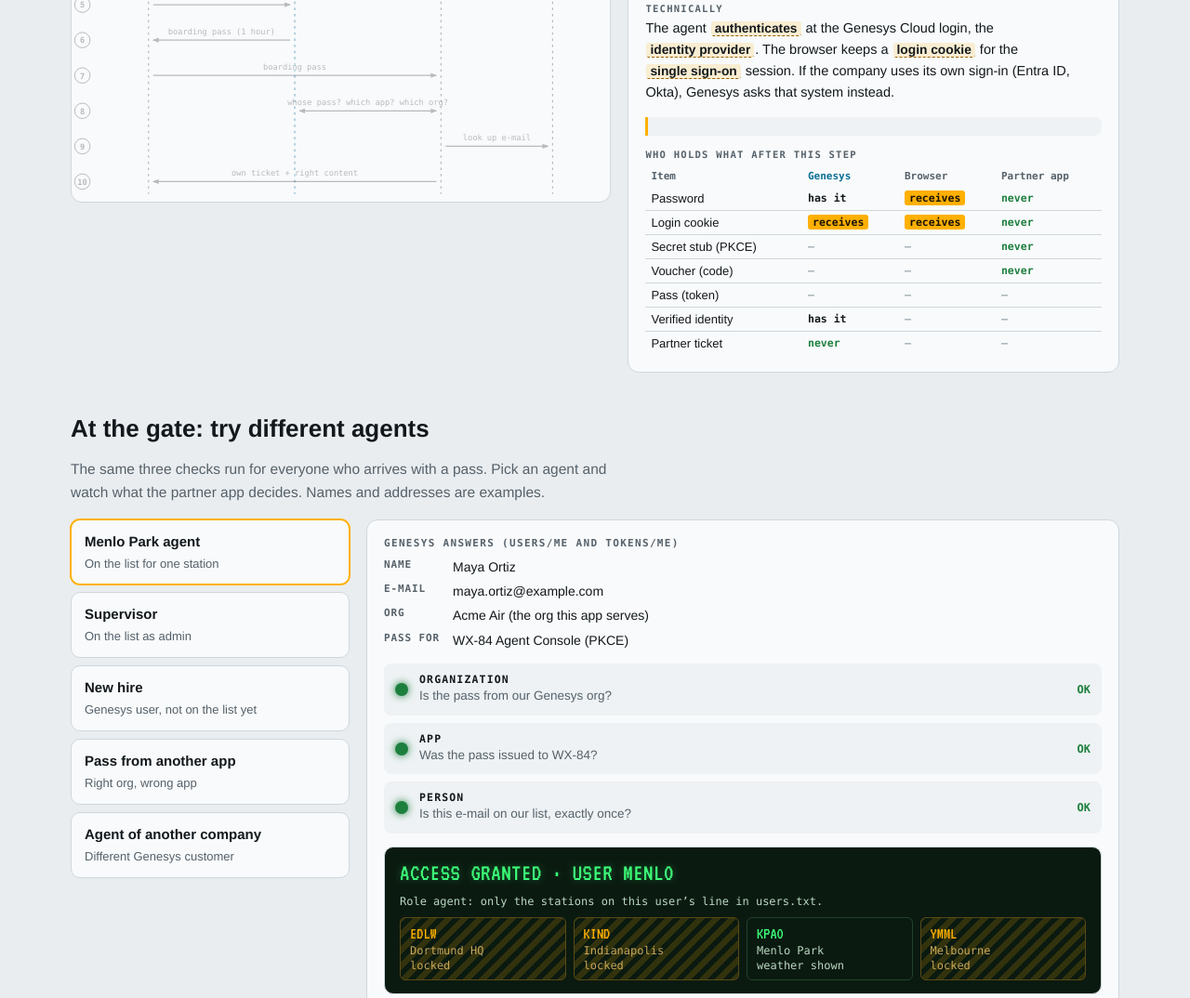
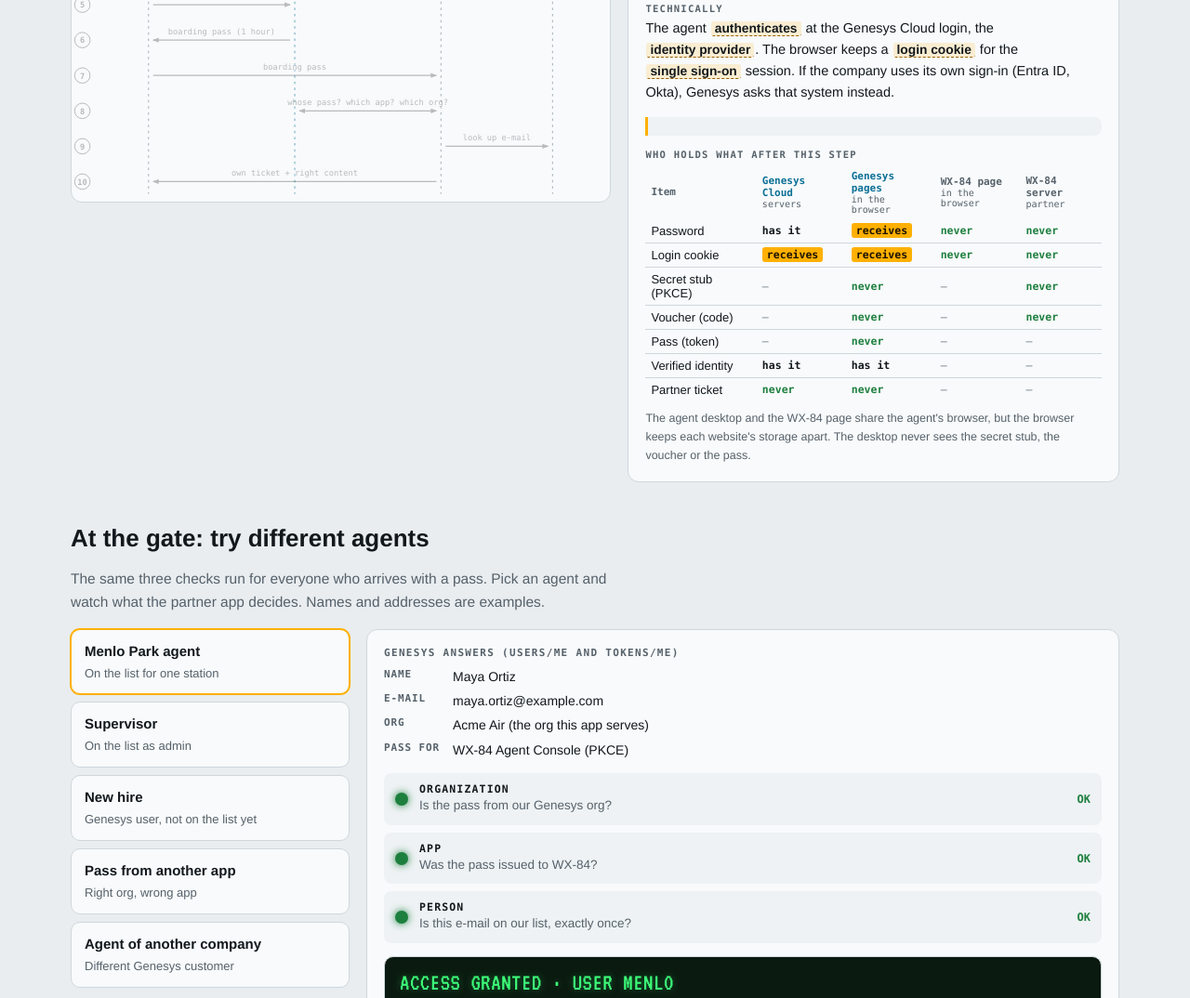
Before and after one commit to jtolksdo/GC-3rdParty-AccessMgmtExample, a website: page docs/agent-sign-in.html in a window 1280 px wide. Shown: the part 859-1933 px from the top of the page at 93% size. Drawn offline with Linux system fonts and the light colour scheme; a web font is replaced by a local one.

Commit message:
Clarify where the PKCE secret lives in the sign-in explainer
The "who holds what" table now separates the Genesys pages (login page,
agent desktop) from the WX-84 page, both in the agent's browser. Steps 3
and 5 explain that the WX-84 page creates the secret itself and keeps it
in its own session storage, which the agent desktop cannot read. Adds
glossary entries for the same-origin policy and session storage, and an
FAQ entry on who could read the secret.

Co-Authored-By: Claude Opus 5.5 <noreply@anthropic.com>

```diff
--- a/docs/agent-sign-in.html
+++ b/docs/agent-sign-in.html
@@ -146,6 +146,8 @@ body[data-lang="plain"] .tech-only, body[data-lang="tech"] .plain-only { display
 .holds th, .holds td { padding: 5px 6px; border-bottom: 1px solid var(--line); text-align: left; }
 .holds thead th { font: 700 11px var(--mono); color: var(--dim); }
 .holds thead th.g { color: var(--genesys); }
+.holds thead small { display: block; font: 400 10px var(--mono); color: var(--dim); }
+.holds-note { font-size: 12.5px; color: var(--dim); margin-top: 8px; }
 .holds tbody th { font-weight: 400; }
 .holds tr:last-child th, .holds tr:last-child td { border-bottom: 0; }
 .st { font: 700 11.5px var(--mono); white-space: nowrap; }
@@ -262,7 +264,7 @@ footer { font: 12px var(--mono); color: var(--dim); }
           </defs>
           <rect class="lane-box browser" x="25" y="14" width="150" height="50" rx="7"/>
           <text class="lane-t" x="100" y="35" text-anchor="middle">Agent's browser</text>
-          <text class="lane-s" x="100" y="52" text-anchor="middle">Agent Workspace</text>
+          <text class="lane-s" x="100" y="52" text-anchor="middle">desktop + WX-84 page</text>
           <rect class="lane-box g" x="215" y="14" width="150" height="50" rx="7"/>
           <text class="lane-t g" x="290" y="35" text-anchor="middle">Genesys Cloud</text>
           <text class="lane-s" x="290" y="52" text-anchor="middle">login + API</text>
@@ -296,9 +298,10 @@ footer { font: 12px var(--mono); color: var(--dim); }
         <div class="holds-wrap">
           <table class="holds">
             <caption>Who holds what after this step</caption>
-            <thead><tr><th scope="col">Item</th><th scope="col" class="g">Genesys</th><th scope="col">Browser</th><th scope="col">Partner app</th></tr></thead>
+            <thead><tr><th scope="col">Item</th><th scope="col" class="g">Genesys Cloud<small>servers</small></th><th scope="col" class="g">Genesys pages<small>in the browser</small></th><th scope="col">WX-84 page<small>in the browser</small></th><th scope="col">WX-84 server<small>partner</small></th></tr></thead>
             <tbody id="holds"></tbody>
           </table>
+          <p class="holds-note">The agent desktop and the WX-84 page share the agent's browser, but the browser keeps each website's storage apart. The desktop never sees the secret stub, the voucher or the pass.</p>
         </div>
       </div>
     </div>
@@ -388,6 +391,7 @@ footer { font: 12px var(--mono); color: var(--dim); }
       <div class="qa"><h3>Who decides what the agent sees in the partner app?</h3><p>The partner, with its own list or policy. Genesys only vouches for who the agent is. Customer data read from Genesys stays under Genesys's rules, because the partner reads it with the agent's own pass.</p></div>
       <div class="qa"><h3>Which personal data does the partner process?</h3><p>The agent's name, e-mail and Genesys user ID, plus whatever customer data it reads with the pass. WX-84 shows the customer's last name but does not store or log it.</p></div>
       <div class="qa"><h3>Why not just put the agent's name in the widget URL?</h3><p>Anyone can edit a URL and type someone else's name. A pass issued by Genesys and checked by the partner's server cannot be invented.</p></div>
+      <div class="qa"><h3>Could the agent desktop or another app read the secret stub?</h3><p>No. The browser keeps each website's storage apart. Only the WX-84 page that created the stub can read it, and it deletes the stub right after use. PKCE does not help if the partner's own page is compromised, so partners must protect their page, for example with a strict Content Security Policy.</p></div>
     </div>
   </section>
 
@@ -422,7 +426,7 @@ footer { font: 12px var(--mono); color: var(--dim); }
     'authorization-code': { name: 'Authorization code', aka: 'the voucher', def: 'A one-time voucher, valid for a very short time, that can be traded for a pass.', wx: 'Delivered by Genesys to auth/popup.html and traded right away.' },
     'redirect-uri': { name: 'Redirect URI', def: 'The only address Genesys will send the voucher to. Registered with the OAuth client, so a stranger’s site cannot receive it.', wx: 'https://…/auth/popup.html on the WX-84 server.' },
     'pkce': { name: 'PKCE', aka: 'Proof Key for Code Exchange, said “pixie”', def: 'The app makes a secret, shows Genesys only its fingerprint, and must present the secret when trading the voucher. A stolen voucher is useless without it.', wx: 'The hidden sign-in frame makes a new secret for every sign-in.' },
-    'code-verifier': { name: 'Code verifier', aka: 'the secret stub', def: 'The secret half of PKCE. It stays in the agent’s browser until the voucher is traded.', wx: '48 random bytes, kept only for this one sign-in.' },
+    'code-verifier': { name: 'Code verifier', aka: 'the secret stub', def: 'The secret half of PKCE. The partner page creates it itself in the agent’s browser and keeps it in session storage for its own site until the voucher is traded.', wx: '48 random bytes from auth/popup.html, new for every sign-in, deleted right after use.' },
     'code-challenge': { name: 'Code challenge', aka: 'the fingerprint', def: 'A fingerprint (SHA-256 hash) of the code verifier. Safe to send, because the secret cannot be rebuilt from it.', wx: 'Sent with the first request to Genesys.' },
     'state': { name: 'State parameter', def: 'A random value the page sends with its request and expects back, so it only accepts answers to its own request.', wx: 'A mismatch shows “STATE MISMATCH - SIGN-IN REJECTED”.' },
     'access-token': { name: 'Access token', aka: 'the pass', def: 'Proof issued by Genesys: this user, this app, these rights, until this time.', wx: 'Valid for one hour; kept only on the WX-84 server.' },
@@ -442,6 +446,8 @@ footer { font: 12px var(--mono); color: var(--dim); }
     'bff': { name: 'Backend for frontend', def: 'A pattern where tokens stay on the partner’s server and the browser only holds the partner’s own ticket.', wx: 'The Genesys token never sits in the console’s code.' },
     'audit-log': { name: 'Audit log', def: 'A record of who did what, and when, including refused attempts.', wx: 'The flight recorder (data/flight-recorder.log).' },
     'client-credentials': { name: 'Client Credentials', def: 'An OAuth flow where an app signs in as itself, without a user. Good for scripts; it cannot tell you which agent is looking.', wx: 'Used only by the setup script (“WX-84 Setup”).' },
+    'same-origin': { name: 'Same-origin policy', def: 'The browser rule that keeps each website’s data apart. A page from one site cannot read the storage or cookies of another site, even inside the same window.', wx: 'The agent desktop (apps.usw2.pure.cloud) and the WX-84 page cannot read each other’s data.' },
+    'session-storage': { name: 'Session storage', aka: 'the locker', def: 'A small storage area in the browser, separate for each website and each tab, emptied when the tab closes.', wx: 'Holds the PKCE secret, the state value and the handoff ID while the sign-in is away at the Genesys login.' },
   };
 
   // --------------------------------------------------------------- steps ---
@@ -457,17 +463,17 @@ footer { font: 12px var(--mono); color: var(--dim); }
       plain: 'A chat arrives. Next to it, a window to the partner app opens. The window’s address says which conversation it is about, but not who is looking.',
       tech: `Agent Workspace loads the ${T('interaction-widget', 'Interaction Widget')}, an ${T('iframe', 'iframe')}, from the partner’s URL with the conversation ID filled in. A URL is no proof of identity: anyone can type one.` },
     { from: 'A', to: 'G', lbl: 'ask for a pass + fingerprint',
-      title: 'The partner page asks Genesys for a pass',
-      plain: 'The partner page sends the agent back to the airline desk: “Please issue a boarding pass for flight WX-84.” It keeps a secret stub in its pocket and only shows a fingerprint of it.',
-      tech: `A request to /oauth/authorize with the ${T('client-id', 'client ID')} of the ${T('oauth-client', 'OAuth client')}, the ${T('redirect-uri', 'redirect URI')}, a ${T('state', 'state')} value and the ${T('code-challenge', 'code challenge')}. The ${T('code-verifier', 'code verifier')} stays in the page. In WX-84 this runs in a hidden frame.` },
+      title: 'The WX-84 page asks Genesys for a pass',
+      plain: 'The WX-84 page sends the agent back to the airline desk: “Please issue a boarding pass for flight WX-84.” Before it goes, it writes a secret note and locks it in its own locker in the browser. The desk only gets a photo of the note, its fingerprint. Nobody hands out the note: the WX-84 page makes it up itself.',
+      tech: `The WX-84 page creates the ${T('code-verifier', 'code verifier')} itself (48 random bytes) and parks it in ${T('session-storage', 'session storage')} for the WX-84 site, where the ${T('same-origin', 'same-origin policy')} keeps the agent desktop out. Then a request to /oauth/authorize with the ${T('client-id', 'client ID')} of the ${T('oauth-client', 'OAuth client')}, the ${T('redirect-uri', 'redirect URI')}, a ${T('state', 'state')} value and the ${T('code-challenge', 'code challenge')}. In WX-84 this runs in a hidden frame.` },
     { from: 'G', to: 'A', lbl: 'one-time voucher',
       title: 'Genesys recognizes the agent',
       plain: 'The desk recognizes the agent from this morning, so no passport is needed. It hands out a one-time voucher, and only to the gate address registered for WX-84.',
       tech: `Thanks to the ${T('login-cookie', 'login cookie')}, Genesys skips its login page and sends an ${T('authorization-code', 'authorization code')} to the ${T('redirect-uri', 'redirect URI')}. Signed-out agents, Safari and private windows get the ${T('popup', 'popup fallback')}.` },
     { from: 'A', to: 'G', lbl: 'voucher + secret stub',
       title: 'Voucher and stub are traded',
-      plain: 'The page brings the voucher back, together with the secret stub. The desk checks that the stub matches the fingerprint from before. A stolen voucher on its own is worthless.',
-      tech: `A request to /oauth/token with the ${T('authorization-code', 'authorization code')} and the ${T('code-verifier', 'code verifier')}: this is ${T('pkce', 'PKCE')}. No ${T('client-secret', 'client secret')} is needed, because the console is a ${T('public-client', 'public client')}.` },
+      plain: 'Genesys sends the agent back to the same WX-84 page. The page takes the secret note out of its locker, deletes it there, and brings it to the desk with the voucher. The desk checks the note against the photo. A stolen voucher on its own is worthless.',
+      tech: `The page reads the ${T('code-verifier', 'code verifier')} from ${T('session-storage', 'session storage')}, deletes it, and sends it with the ${T('authorization-code', 'authorization code')} to /oauth/token: this is ${T('pkce', 'PKCE')}. No ${T('client-secret', 'client secret')} is needed, because the console is a ${T('public-client', 'public client')}.` },
     { from: 'G', to: 'A', lbl: 'boarding pass (1 hour)',
       title: 'Genesys issues the boarding pass',
       plain: 'The agent now holds a boarding pass: valid for one hour, for WX-84 only, and it only allows reading. It never allows more than the agent may do anyway.',
@@ -490,14 +496,16 @@ footer { font: 12px var(--mono); color: var(--dim); }
       tech: `WX-84 issues its own ${T('session-ticket', 'session ticket')} (12 hours). Every request is authorized against users.txt again, and each decision goes to the ${T('audit-log', 'audit log')}, the flight recorder.` },
   ];
   // Who holds what after each step: h has it, n receives it now, u used up, o passed on, x never, . no
+  // g = Genesys Cloud servers, d = Genesys pages in the browser (login page, agent desktop),
+  // w = the WX-84 page in the browser, p = the WX-84 server
   const HOLDS = [
-    { item: 'Password', term: 'authentication', g: 'hhhhhhhhhh', b: 'n.........', p: 'xxxxxxxxxx' },
-    { item: 'Login cookie', term: 'login-cookie', g: 'nhhhhhhhhh', b: 'nhhhhhhhhh', p: 'xxxxxxxxxx' },
-    { item: 'Secret stub (PKCE)', term: 'code-verifier', g: '....n.....', b: '..nhu.....', p: 'xxxxxxxxxx' },
-    { item: 'Voucher (code)', term: 'authorization-code', g: '...nu.....', b: '...nu.....', p: 'xxxxxxxxxx' },
-    { item: 'Pass (token)', term: 'access-token', g: '.....nhhhh', b: '.....no...', p: '......nhhh' },
-    { item: 'Verified identity', term: 'token-verification', g: 'hhhhhhhhhh', b: '.........n', p: '.......nhh' },
-    { item: 'Partner ticket', term: 'session-ticket', g: 'xxxxxxxxxx', b: '.........n', p: '.........n' },
+    { item: 'Password', term: 'authentication', g: 'hhhhhhhhhh', d: 'n.........', w: 'xxxxxxxxxx', p: 'xxxxxxxxxx' },
+    { item: 'Login cookie', term: 'login-cookie', g: 'nhhhhhhhhh', d: 'nhhhhhhhhh', w: 'xxxxxxxxxx', p: 'xxxxxxxxxx' },
+    { item: 'Secret stub (PKCE)', term: 'code-verifier', g: '....n.....', d: 'xxxxxxxxxx', w: '..nhu.....', p: 'xxxxxxxxxx' },
+    { item: 'Voucher (code)', term: 'authorization-code', g: '...nu.....', d: 'xxxxxxxxxx', w: '...nu.....', p: 'xxxxxxxxxx' },
+    { item: 'Pass (token)', term: 'access-token', g: '.....nhhhh', d: 'xxxxxxxxxx', w: '.....no...', p: '......nhhh' },
+    { item: 'Verified identity', term: 'token-verification', g: 'hhhhhhhhhh', d: 'hhhhhhhhhh', w: '.........n', p: '.......nhh' },
+    { item: 'Partner ticket', term: 'session-ticket', g: 'xxxxxxxxxx', d: 'xxxxxxxxxx', w: '.........n', p: '.........n' },
   ];
   const HOLD_TEXT = { h: 'has it', n: 'receives', u: 'used up', o: 'passes on', x: 'never', '.': '–' };
   const HOLD_CLASS = { h: 'h', n: 'n', u: 'u', o: 'o', x: 'x', '.': 'd' };
@@ -576,7 +584,7 @@ footer { font: 12px var(--mono); color: var(--dim); }
     HOLDS.forEach((h) => {
       const tr = document.createElement('tr');
       const th = document.createElement('th'); th.scope = 'row'; th.textContent = h.item; tr.append(th);
-      for (const who of ['g', 'b', 'p']) {
+      for (const who of ['g', 'd', 'w', 'p']) {
         const code = h[who][state.step];
         const td = document.createElement('td');
         const sp = document.createElement('span'); sp.className = `st ${HOLD_CLASS[code]}`; sp.textContent = HOLD_TEXT[code];
```
